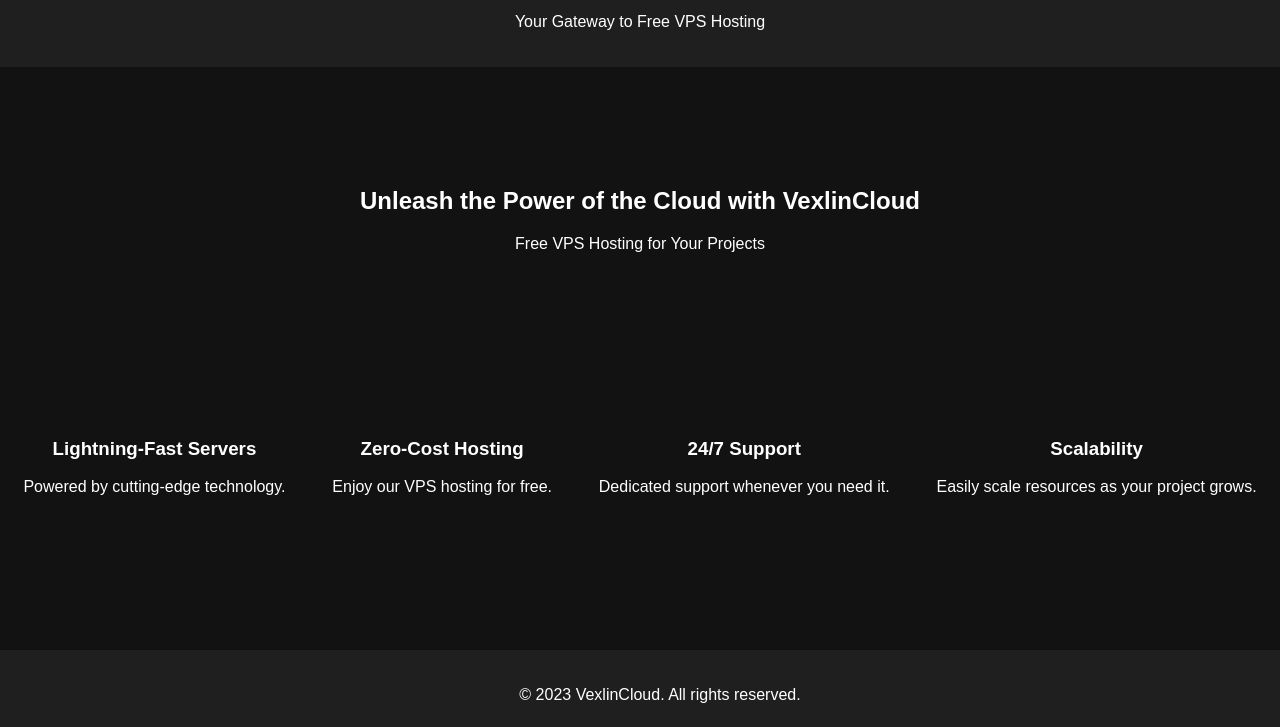
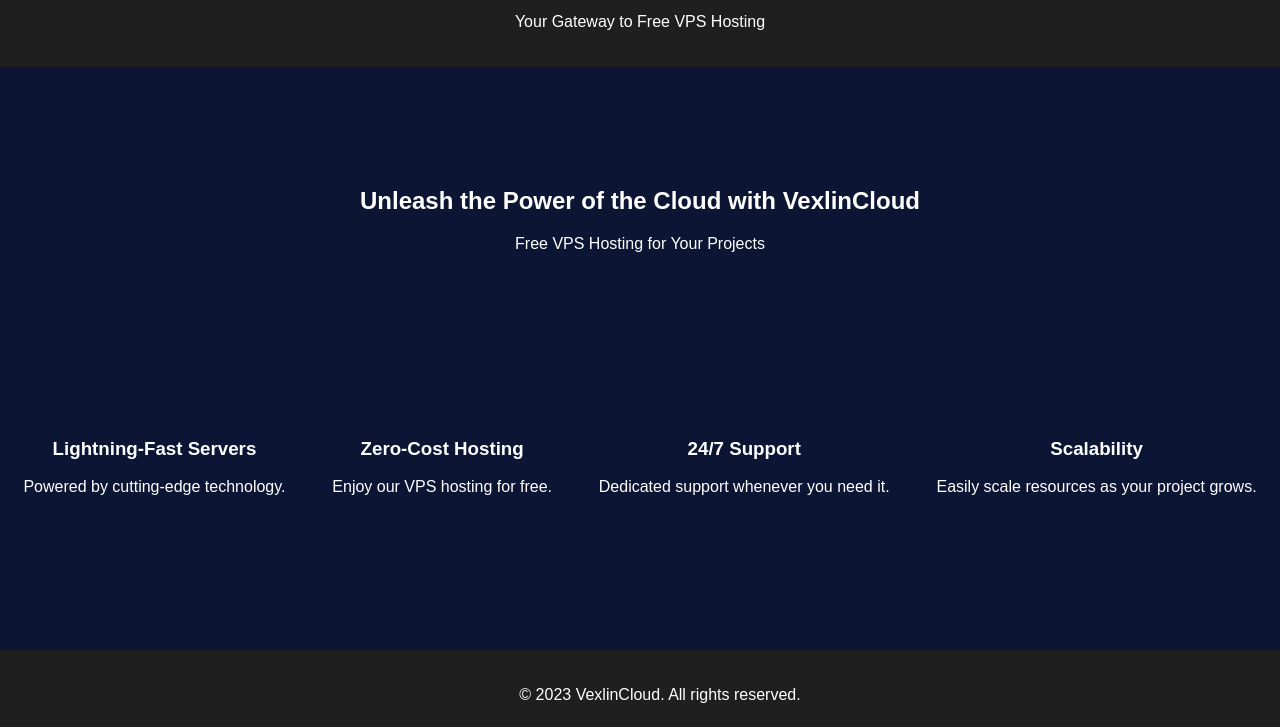
Before and after one commit to coolhighzzz/vexlincloud, a plain HTML site: page index.html in a window 1280 px wide. Shown: the part 60-787 px from the top of the page. Drawn offline with Linux system fonts and the light colour scheme.

Commit message:
background change

```diff
--- a/index.html
+++ b/index.html
@@ -5,7 +5,7 @@
     <meta name="viewport" content="width=device-width, initial-scale=1.0">
     <style>
         body {
-            background-color: #121212;
+            background-color: #0C1534;
             color: #ffffff;
             font-family: 'Arial', sans-serif;
             margin: 0;
```
